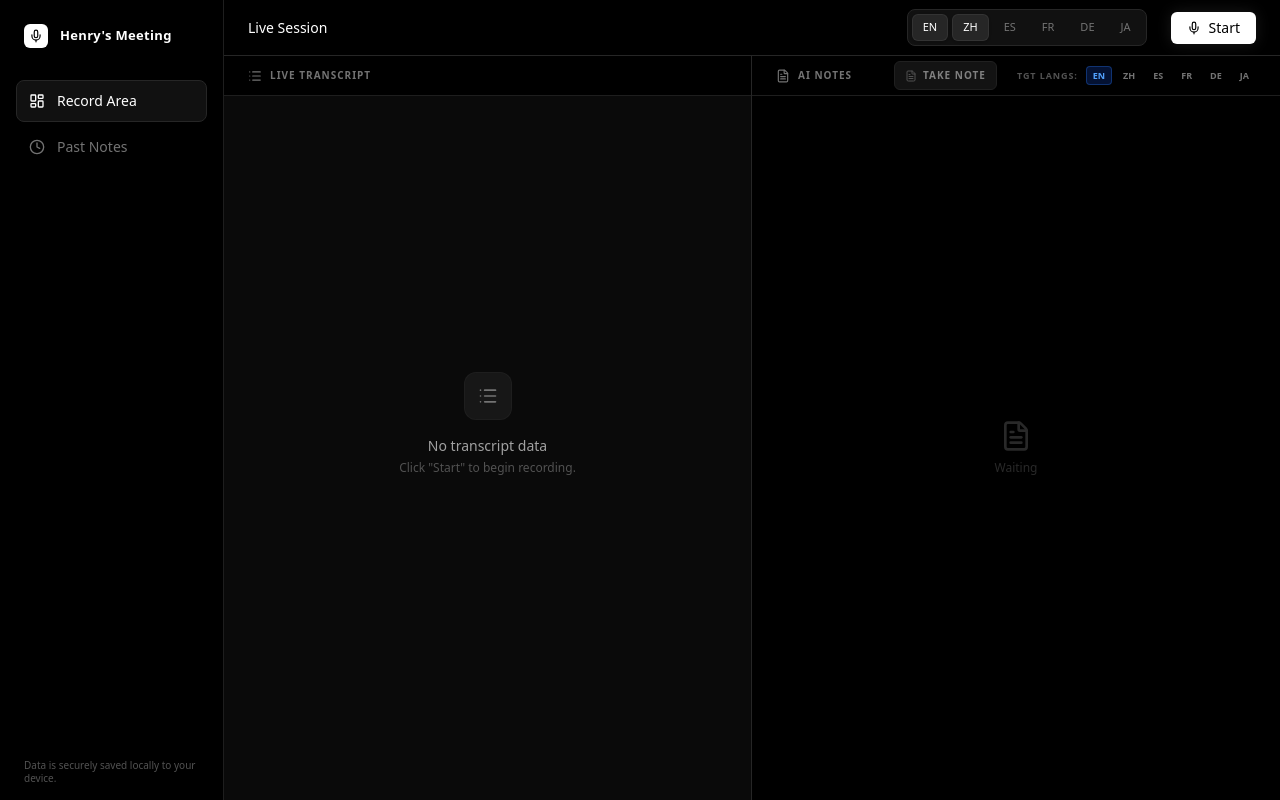
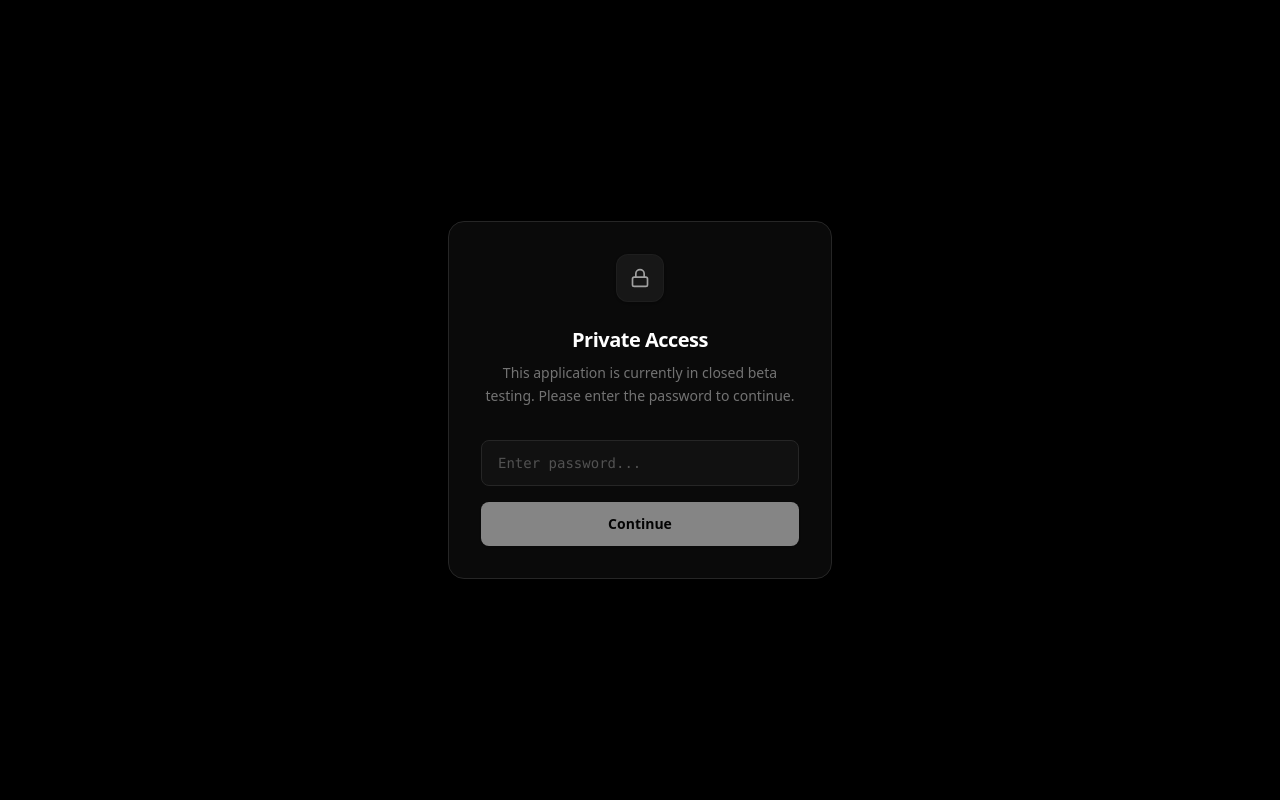
Before and after one commit to Henry8772/audio_note, a Next.js app: page / in a window 1280 px wide. Built offline with nearby package versions, Linux system fonts and the light colour scheme.

Commit message:
feat; passord

```diff
--- /dev/null
+++ b/src/app/api/auth/route.ts
@@ -0,0 +1,65 @@
+import { NextRequest, NextResponse } from 'next/server';
+
+// In-memory store for rate limiting: IP -> { attempts: number, lockUntil: number }
+const rateLimitStore = new Map<string, { attempts: number; lockUntil: number }>();
+
+const MAX_ATTEMPTS = 5;
+const LOCKOUT_DURATION_MS = 15 * 60 * 1000; // 15 minutes
+
+export async function POST(req: NextRequest) {
+  try {
+    // Basic IP extraction for rate limiting
+    const ip = req.headers.get('x-forwarded-for') || 'unknown-ip';
+    const now = Date.now();
+
+    // Check if IP is currently locked out
+    const record = rateLimitStore.get(ip);
+    if (record && record.lockUntil > now) {
+      const remainingMinutes = Math.ceil((record.lockUntil - now) / 60000);
+      return NextResponse.json(
+        { error: `Too many failed attempts. Try again in ${remainingMinutes} minutes.` },
+        { status: 429 }
+      );
+    }
+
+    const { password } = await req.json();
+    const correctPassword = process.env.APP_PASSWORD;
+
+    if (!correctPassword) {
+      console.warn("APP_PASSWORD environment variable is not set. Allowing access by default for testing.");
+      return NextResponse.json({ success: true });
+    }
+
+    if (password === correctPassword) {
+      // Success: Reset rate limit for this IP
+      rateLimitStore.delete(ip);
+      return NextResponse.json({ success: true });
+    } else {
+      // Failure: Increment attempts
+      let attempts = record ? record.attempts + 1 : 1;
+      let lockUntil = 0;
+
+      if (attempts >= MAX_ATTEMPTS) {
+        lockUntil = now + LOCKOUT_DURATION_MS;
+      }
+
+      rateLimitStore.set(ip, { attempts, lockUntil });
+
+      const remaining = MAX_ATTEMPTS - attempts;
+      if (remaining <= 0) {
+        return NextResponse.json(
+          { error: `Too many failed attempts. Try again in 15 minutes.` },
+          { status: 429 }
+        );
+      }
+
+      return NextResponse.json(
+        { error: `Incorrect password. ${remaining} attempts remaining.` },
+        { status: 401 }
+      );
+    }
+  } catch (error) {
+    console.error("Auth error:", error);
+    return NextResponse.json({ error: "Internal Server Error" }, { status: 500 });
+  }
+}
--- a/src/app/page.tsx
+++ b/src/app/page.tsx
@@ -1,7 +1,7 @@
 "use client";
 
 import { useEffect, useRef, useState } from "react";
-import { Mic, Square, Loader2, List, FileText, LayoutDashboard, Clock, MoreVertical, Trash2 } from "lucide-react";
+import { Mic, Square, Loader2, List, FileText, LayoutDashboard, Clock, MoreVertical, Trash2, Lock } from "lucide-react";
 import { motion, AnimatePresence } from "framer-motion";
 import ReactMarkdown from "react-markdown";
 import remarkGfm from "remark-gfm";
@@ -40,12 +40,19 @@ export default function Home() {
     setActiveView,
     savedNotes,
     deleteSavedNote,
-    addSavedNote
+    addSavedNote,
+    isAuthenticated,
+    setIsAuthenticated
   } = useAppStore();
 
   const { connect, stopListening } = useAudioRealtime();
   const transcriptEndRef = useRef<HTMLDivElement>(null);
   const [selectedNoteId, setSelectedNoteId] = useState<string | null>(null);
+
+  // Auth State
+  const [password, setPassword] = useState('');
+  const [authError, setAuthError] = useState('');
+  const [isAuthenticating, setIsAuthenticating] = useState(false);
 
   // Auto-scroll transcript
   useEffect(() => {
@@ -243,6 +250,71 @@ date: ${note.date}
   };
 
   const activeNote = savedNotes.find(n => n.id === selectedNoteId);
+
+  const handleLogin = async (e: React.FormEvent) => {
+    e.preventDefault();
+    if (!password) return;
+    setIsAuthenticating(true);
+    setAuthError('');
+    try {
+      const res = await fetch('/api/auth', {
+        method: 'POST',
+        headers: { 'Content-Type': 'application/json' },
+        body: JSON.stringify({ password })
+      });
+      const data = await res.json();
+      if (res.ok && data.success) {
+        setIsAuthenticated(true);
+      } else {
+        setAuthError(data.error || 'Authentication failed');
+      }
+    } catch (err) {
+      setAuthError('Network error connecting to auth server.');
+    } finally {
+      setIsAuthenticating(false);
+    }
+  };
+
+  if (!isAuthenticated) {
+    return (
+      <div className="h-screen w-full bg-black flex items-center justify-center font-sans selection:bg-neutral-800 selection:text-white">
+        <div className="w-full max-w-sm p-8 bg-[#0a0a0a] border border-neutral-800 rounded-2xl shadow-xl flex flex-col items-center">
+          <div className="w-12 h-12 bg-neutral-900 rounded-xl flex items-center justify-center mb-6 border border-neutral-800/50 shadow-sm">
+            <Lock className="w-5 h-5 text-neutral-400" />
+          </div>
+          <h1 className="text-xl font-semibold text-white mb-2 tracking-tight">Private Access</h1>
+          <p className="text-sm text-neutral-500 mb-8 text-center leading-relaxed">
+            This application is currently in closed beta testing. Please enter the password to continue.
+          </p>
+
+          <form onSubmit={handleLogin} className="w-full flex flex-col gap-4">
+            <div>
+               <input
+                 type="password"
+                 value={password}
+                 onChange={e => setPassword(e.target.value)}
+                 placeholder="Enter password..."
+                 className="w-full bg-[#111] border border-neutral-800 rounded-lg px-4 py-3 text-sm text-white placeholder:text-neutral-600 focus:outline-none focus:border-neutral-500 focus:ring-1 focus:ring-neutral-500 transition-all font-mono"
+                 disabled={isAuthenticating}
+               />
+               {authError && (
+                 <motion.p initial={{ opacity: 0, y: -5 }} animate={{ opacity: 1, y: 0 }} className="text-red-400 text-xs mt-2.5 font-medium ml-1">
+                   {authError}
+                 </motion.p>
+               )}
+            </div>
+            <button
+              type="submit"
+              disabled={isAuthenticating || !password}
+              className="w-full bg-white text-black font-semibold text-sm py-3 rounded-lg hover:bg-neutral-200 transition-colors disabled:opacity-50 disabled:cursor-not-allowed flex items-center justify-center shadow-sm"
+            >
+              {isAuthenticating ? <Loader2 className="w-4 h-4 animate-spin text-neutral-500" /> : "Continue"}
+            </button>
+          </form>
+        </div>
+      </div>
+    );
+  }
 
   return (
     <div className="h-screen w-full bg-black text-neutral-200 flex font-sans overflow-hidden selection:bg-neutral-800 selection:text-white">
--- a/src/lib/store.ts
+++ b/src/lib/store.ts
@@ -27,6 +27,9 @@ interface AppState {
   selectedLanguages: string[]; // For STT
   translationLanguages: string[]; // For target LLM sumamries
 
+  // Auth State
+  isAuthenticated: boolean;
+
   // Navigation State
   activeView: 'record' | 'notes';
 
@@ -43,6 +46,7 @@ interface AppState {
   setLastSummarizedTextLength: (len: number) => void;
   setSelectedLanguages: (langs: string[]) => void;
   setTranslationLanguages: (langs: string[]) => void;
+  setIsAuthenticated: (val: boolean) => void;
 
   // New actions for notes and view
   setActiveView: (view: 'record' | 'notes') => void;
@@ -62,6 +66,7 @@ export const useAppStore = create<AppState>()(
       lastSummarizedTextLength: 0,
       selectedLanguages: ["en", "zh"],
       translationLanguages: ["en"],
+      isAuthenticated: false,
       activeView: 'record',
       savedNotes: [],
 
@@ -69,6 +74,7 @@ export const useAppStore = create<AppState>()(
       setIsConnecting: (val) => set({ isConnecting: val }),
       setSelectedLanguages: (langs) => set({ selectedLanguages: langs }),
       setTranslationLanguages: (langs) => set({ translationLanguages: langs }),
+      setIsAuthenticated: (val) => set({ isAuthenticated: val }),
 
       addOrUpdateTranscriptItem: (item) => {
         set((state) => {
@@ -100,7 +106,8 @@ export const useAppStore = create<AppState>()(
         // Only persist these fields.
         savedNotes: state.savedNotes,
         selectedLanguages: state.selectedLanguages,
-        translationLanguages: state.translationLanguages
+        translationLanguages: state.translationLanguages,
+        isAuthenticated: state.isAuthenticated
       }),
     }
   )
```
